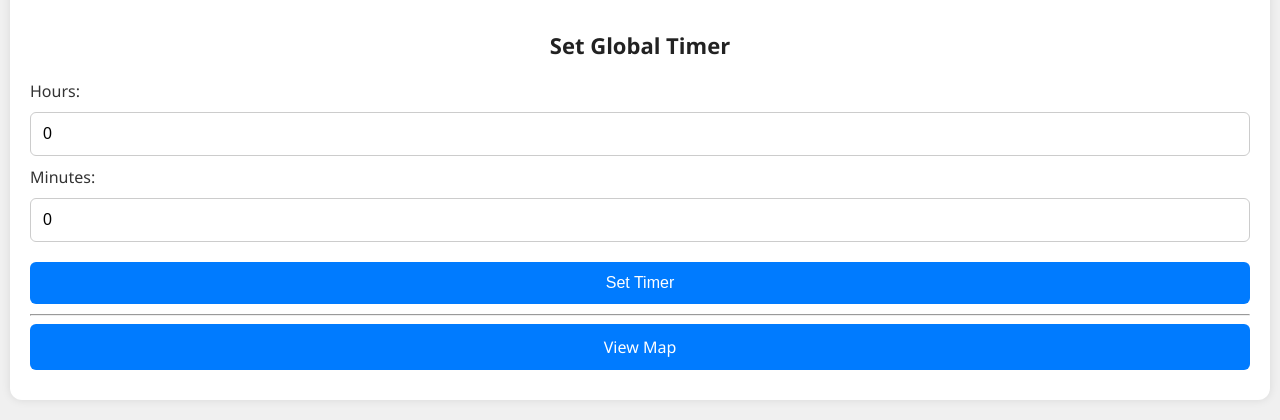
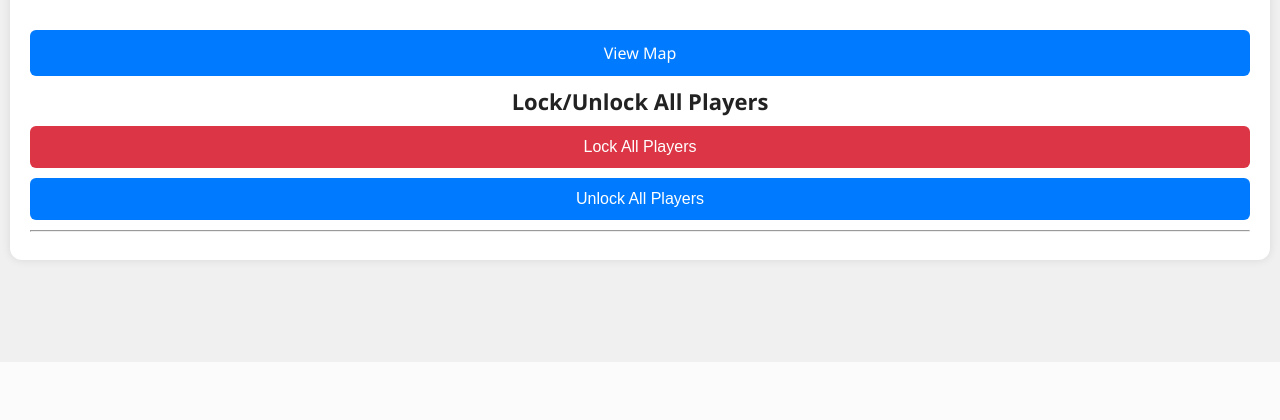
Before and after one commit to Breakerchap/Chasedown, a Flask app: page /dashboard in a window 1280 px wide. Shown: the part 438-858 px from the top of the page. After the commit the page ends 705 px from the top, so only its background shows below. Run offline with Flask 3, Linux system fonts and the light colour scheme; the visitor is signed in with stand-in values (Sample User, id 1).

Commit message:
Added tip cooldown properly, removed timer and inmstead let admins lock/unlock pages

```diff
--- a/app.py
+++ b/app.py
@@ -52,6 +52,7 @@ class User(db.Model):
     points = db.Column(db.Integer, default=0)
     active_task_id = db.Column(db.Integer, db.ForeignKey('task.id'))
     last_point_loss = db.Column(db.DateTime, default=lambda: datetime.now(UTC))
+    locked_until = db.Column(db.DateTime, nullable=True)
 
 class Task(db.Model):
     id = db.Column(db.Integer, primary_key=True)
@@ -75,10 +76,6 @@ class UserCoordinates(db.Model):
     user_id = db.Column(db.Integer, db.ForeignKey('user.id'), unique=True)
     lat = db.Column(db.Float)
     lon = db.Column(db.Float)
-
-class GlobalTimer(db.Model):
-    id = db.Column(db.Integer, primary_key=True)
-    end_time = db.Column(db.DateTime, nullable=True)
 
 # --- Routes ---
 @app.route('/')
@@ -110,22 +107,21 @@ def home():
     if user.role == 'admin':
         users = User.query.all()
         videos = TaskInstance.query.filter(TaskInstance.completed == True).all()
-        timer = GlobalTimer.query.first()
-        return render_template('admin.html', users=users, videos=videos, current_timer=timer.end_time if timer else None)
+        return render_template('admin.html', users=users, videos=videos)
 
+    # Tipped lockout check
+    if user.role != 'admin' and user.locked_until:
+        locked_time = user.locked_until
+        if locked_time.tzinfo is None:
+            locked_time = locked_time.replace(tzinfo=timezone.utc)
 
-    # Global lockout check
-    if user.role != 'admin':
-        timer = GlobalTimer.query.first()
-        if timer and timer.end_time:
-            end_time = timer.end_time
-            if end_time.tzinfo is None:
-                end_time = end_time.replace(tzinfo=timezone.utc)
-
-            if datetime.now(UTC) > end_time:
-                return render_template('locked.html', user=user)
-
-        return render_template('locked.html', user=user)
+        now = datetime.now(UTC)
+        if now < locked_time:
+            seconds_left = int((locked_time - now).total_seconds())
+            return render_template('tipped_cooldown.html', seconds_left=seconds_left, user=user)
+        else:
+            user.locked_until = None
+            db.session.commit()
 
     task_instance = TaskInstance.query.filter_by(user_id=user.id, completed=False).first()
 
@@ -139,7 +135,6 @@ def home():
         user=user,
         task=task_instance,
         players_to_tip=players_to_tip,
-        timer_end=timer.end_time if timer else None
     )
 
 @app.route('/login', methods=['GET', 'POST'])
@@ -349,22 +344,20 @@ def delete_video(instance_id):
         db.session.commit()
     return redirect(url_for('home'))
 
-@app.route('/set_timer', methods=['POST'])
-def set_timer():
+@app.route('/toggle_lock', methods=['POST'])
+def toggle_lock():
     user = User.query.get(session['user_id'])
     if user.role != 'admin':
         return "Access denied", 403
 
-    hours = int(request.form.get('hours', 0))
-    minutes = int(request.form.get('minutes', 0))
-    end_time = datetime.now(UTC) + timedelta(hours=hours, minutes=minutes)
+    action = request.form.get('action')
 
-    timer = GlobalTimer.query.first()
-    if not timer:
-        timer = GlobalTimer(end_time=end_time)
-        db.session.add(timer)
-    else:
-        timer.end_time = end_time
+    if action == 'lock':
+        # Lock all non-admin users indefinitely (use far-future date)
+        future = datetime.now(UTC) + timedelta(days=3650)  # 10 years
+        User.query.filter(User.role != 'admin').update({User.locked_until: future})
+    elif action == 'unlock':
+        User.query.filter(User.role != 'admin').update({User.locked_until: None})
 
     db.session.commit()
     return redirect(url_for('home'))
@@ -381,13 +374,13 @@ def tip():
     target_username = request.form.get('target_username')
     target = User.query.filter_by(username=target_username).first()
 
-    if not target:
-        return "Target not found", 404
+    if not target or target.username == 'admin':
+        return "Invalid target.", 400
 
-    # Convert the target to a hunter and lock their dashboard
+    user.role = 'runner'
     target.role = 'hunter'
-    session_key = f"locked_until_{target.id}"
-    session[session_key] = (datetime.now(UTC) + timedelta(minutes=2)).isoformat()
+
+    target.locked_until = datetime.now(UTC) + timedelta(minutes=2)
 
     db.session.commit()
     return redirect(url_for('home'))
--- a/templates/admin.html
+++ b/templates/admin.html
@@ -114,22 +114,13 @@
             {% endfor %}
             </tbody>
         </table>
-        <h3>Set Global Timer</h3>
-            <form method="POST" action="{{ url_for('set_timer') }}" class="form">
-                <label for="hours">Hours:</label>
-                <input type="number" name="hours" id="hours" min="0" value="0" required>
-
-                <label for="minutes">Minutes:</label>
-                <input type="number" name="minutes" id="minutes" min="0" value="0" required>
-
-                <input type="submit" value="Set Timer" class="btn full-width">
-            </form>
-
-            {% if current_timer %}
-                <p class="center"><strong>Timer ends at:</strong> {{ current_timer }}</p>
-            {% endif %}
-            <hr>
         <a href="{{ url_for('map_page') }}" class="btn full-width">View Map</a>
+    <h3>Lock/Unlock All Players</h3>
+        <form method="POST" action="{{ url_for('toggle_lock') }}">
+            <button type="submit" name="action" value="lock" class="btn danger full-width">Lock All Players</button>
+            <button type="submit" name="action" value="unlock" class="btn full-width">Unlock All Players</button>
+        </form>
+        <hr>
     </div>
 </body>
 </html>
--- a/templates/locked.html
+++ b/templates/locked.html
@@ -8,7 +8,7 @@
 <body>
 	<div class="container">
 		<h2 class="center">Game Over</h2>
-		<p class="center">The global timer has expired. Please wait for admin instructions.</p>
+		<p class="center">The global timer has expired. Please head back to home base.</p>
 
 		<hr>
 
```
Also changed, not shown: templates/tipped_cooldown.html (added, +36 -0 lines).
